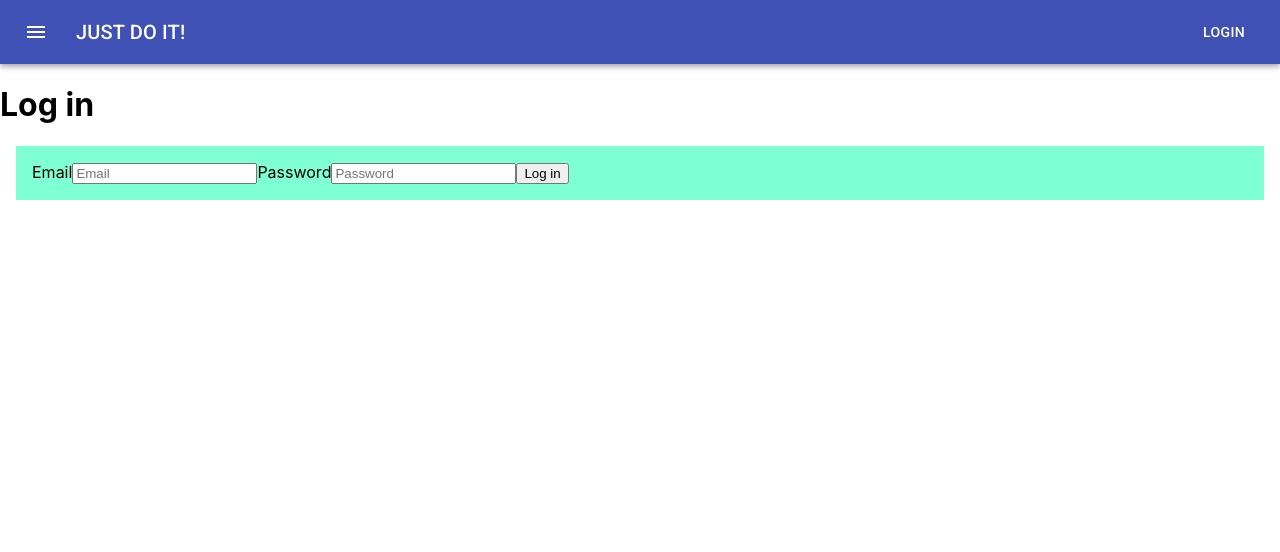
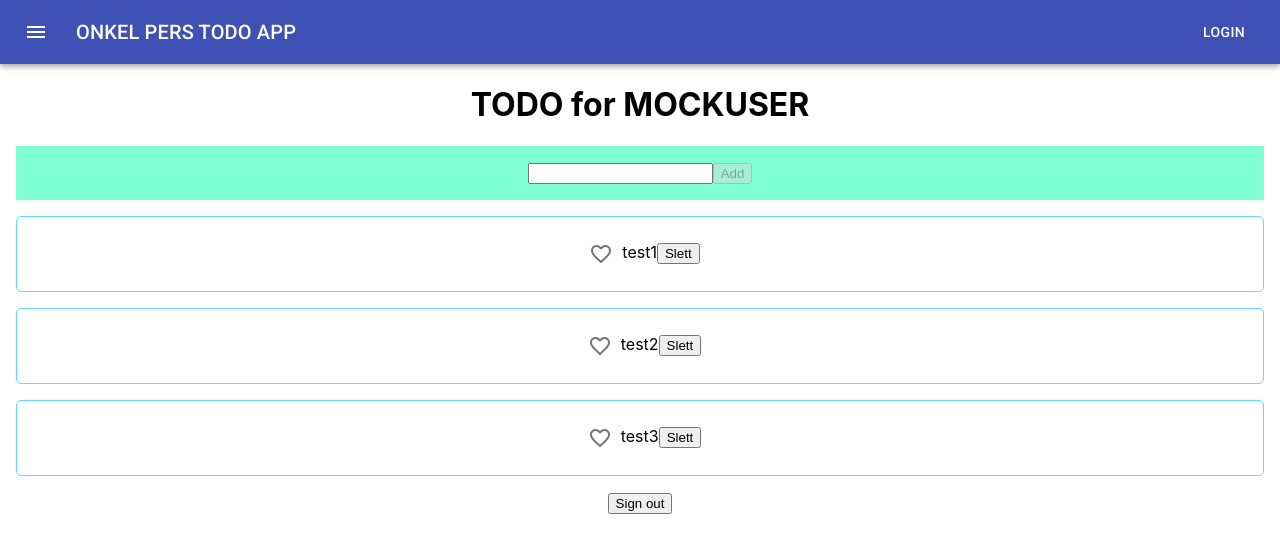
Before and after one commit to placbo/todoFirebase, a React (Create React App) app: page / in a window 1280 px wide. Before the commit this address led to /login. Shown: the top 552 px of the page. Built offline with nearby package versions, Linux system fonts and the light colour scheme; no server answers.

Commit message:
added mock-backend moved header to own file

```diff
--- a/src/App.js
+++ b/src/App.js
@@ -5,52 +5,19 @@ import Login from "./Login";
 import {AuthProvider} from "./Auth";
 import PrivateRoute from "./PrivateRoute";
 import MainPage from "./MainPage";
-import AppBar from "@material-ui/core/AppBar";
-import Toolbar from "@material-ui/core/Toolbar";
-import IconButton from "@material-ui/core/IconButton";
-import MenuIcon from '@material-ui/icons/Menu';
-import makeStyles from "@material-ui/core/styles/makeStyles";
-import Button from "@material-ui/core/Button";
-import Typography from "@material-ui/core/Typography";
-
-const useStyles = makeStyles((theme) => ({
-    root: {
-        flexGrow: 1,
-    },
-    menuButton: {
-        marginRight: theme.spacing(2),
-    },
-    title: {
-        flexGrow: 1,
-    },
-}));
+import AppHeader from "./AppHeader";
 
 const App = () => {
 
-    const classes = useStyles();
-
-
     return (
         <AuthProvider>
-            <div className={classes.root}>
-                <AppBar position="static">
-                    <Toolbar>
-                        <IconButton edge="start" className={classes.menuButton} color="inherit" aria-label="menu">
-                            <MenuIcon/>
-                        </IconButton>
-                        <Typography variant="h6" className={classes.title}>
-                            JUST DO IT!
-                        </Typography>
-                        <Button color="inherit">Login</Button>
-                    </Toolbar>
-                </AppBar>
+            <AppHeader/>
             <Router>
                 <div>
                     <PrivateRoute exact path="/" component={MainPage}/>
                     <Route exact path="/login" component={Login}/>
                 </div>
             </Router>
-            </div>
         </AuthProvider>
     );
 };
--- /dev/null
+++ b/src/AppHeader.js
@@ -0,0 +1,41 @@
+import React from "react";
+import AppBar from "@material-ui/core/AppBar";
+import Toolbar from "@material-ui/core/Toolbar";
+import IconButton from "@material-ui/core/IconButton";
+import MenuIcon from "@material-ui/icons/Menu";
+import Typography from "@material-ui/core/Typography";
+import Button from "@material-ui/core/Button";
+import makeStyles from "@material-ui/core/styles/makeStyles";
+
+const useStyles = makeStyles((theme) => ({
+    root: {
+        flexGrow: 1,
+    },
+    menuButton: {
+        marginRight: theme.spacing(2),
+    },
+    title: {
+        flexGrow: 1,
+    },
+}));
+
+const AppHeader = () => {
+    const classes = useStyles();
+    return (
+        <div className={classes.root}>
+            <AppBar position="static">
+                <Toolbar>
+                    <IconButton edge="start" className={classes.menuButton} color="inherit" aria-label="menu">
+                        <MenuIcon/>
+                    </IconButton>
+                    <Typography variant="h6" className={classes.title}>
+                        ONKEL PERS TODO APP
+                    </Typography>
+                    <Button color="inherit">Login</Button>
+                </Toolbar>
+            </AppBar>
+        </div>
+    );
+}
+
+export default AppHeader;
--- a/src/Auth.js
+++ b/src/Auth.js
@@ -8,10 +8,16 @@ export const AuthProvider = ({children}) => {
     const [pending, setPending] = useState(true);
 
     useEffect(() => {
-        app.auth().onAuthStateChanged((user) => {
-            setCurrentUser(user)
+        if (process.env.REACT_APP_USE_MOCK) {
+            setCurrentUser({email:"MOCKUSER"})
             setPending(false)
-        });
+        }
+        else {
+            app.auth().onAuthStateChanged((user) => {
+                setCurrentUser(user)
+                setPending(false)
+            });
+        }
     }, []);
 
     if (pending) {
--- a/src/MainPage.js
+++ b/src/MainPage.js
@@ -2,6 +2,8 @@ import React, {useContext, useEffect, useState} from "react";
 import app from "./firebase";
 import {AuthContext} from "./Auth";
 import {getTodoForUser, setTodoForUser} from "./api";
+import Checkbox from "@material-ui/core/Checkbox";
+import {Favorite, FavoriteBorder} from "@material-ui/icons";
 
 function MainPage() {
     const [newItemTitle, setNewItemTitle] = useState("");
@@ -10,6 +12,7 @@ function MainPage() {
     const {currentUser} = useContext(AuthContext);
     const [allChangesSaved, setAllChangesSaved] = useState(true);
 
+    //Trigger (get list) on logged in user
     useEffect(() => {
         setWaitForApi(true);
         getTodoForUser(currentUser.email)
@@ -17,7 +20,7 @@ function MainPage() {
                 setItems(items);
             })
             .catch((error) => {
-                console.log("fail to load todoList", error)
+                console.log("Failed to load todo-list", error)
             })
             .finally(() => {
                 setWaitForApi(false);
@@ -25,13 +28,13 @@ function MainPage() {
     }, [currentUser.email]);
 
 
+    //Trigger (save list) on list change
     useEffect(() => {
         if (!allChangesSaved) {
             setTodoForUser(currentUser.email,items);
             setAllChangesSaved(true);
         }
     }, [items, allChangesSaved, currentUser.email]);
-
 
     const addItem = (e) => {
         e.preventDefault();
@@ -66,9 +69,13 @@ function MainPage() {
             </form>
             {waitForApi && (<h1>fetching data ...</h1>)}
             {items &&
-            items.map((item, index) => <li key={index}>{item.itemTitle}
+            items.map((item, index) =>
+            <li key={index}>
+                <Checkbox icon={<FavoriteBorder />} checkedIcon={<Favorite />} name="checked" />
+                {item.itemTitle}
                 <button onClick={(e) => deleteItem(index, e)}>Slett</button>
-            </li>)}
+            </li>
+            )}
 
             <button onClick={() => app.auth().signOut()}>Sign out</button>
         </div>
--- a/src/api.js
+++ b/src/api.js
@@ -4,6 +4,16 @@ import "firebase/firestore";
 const collectionName = "todoLists";
 
 export const getTodoForUser = (userId) => {
+    if (process.env.REACT_APP_USE_MOCK) {
+        return new Promise((resolve, reject) => {
+            let MOCK_DATA = [
+                {itemTitle: "test1"},
+                {itemTitle: "test2"},
+                {itemTitle: "test3"}
+            ];
+            resolve(MOCK_DATA);
+        });
+    }
     return firebase
         .firestore()
         .collection(collectionName)
@@ -15,7 +25,10 @@ export const getTodoForUser = (userId) => {
 };
 
 
-export const setTodoForUser = (userId,tasks) => {
+export const setTodoForUser = (userId, tasks) => {
+    if (process.env.REACT_APP_USE_MOCK) {
+        return;
+    }
     return firebase
         .firestore()
         .collection(collectionName)
```
Also changed, not shown: 1 other file (tests, documents, lock files or other folders). Lines whose indentation alone changed are shown as unchanged.
